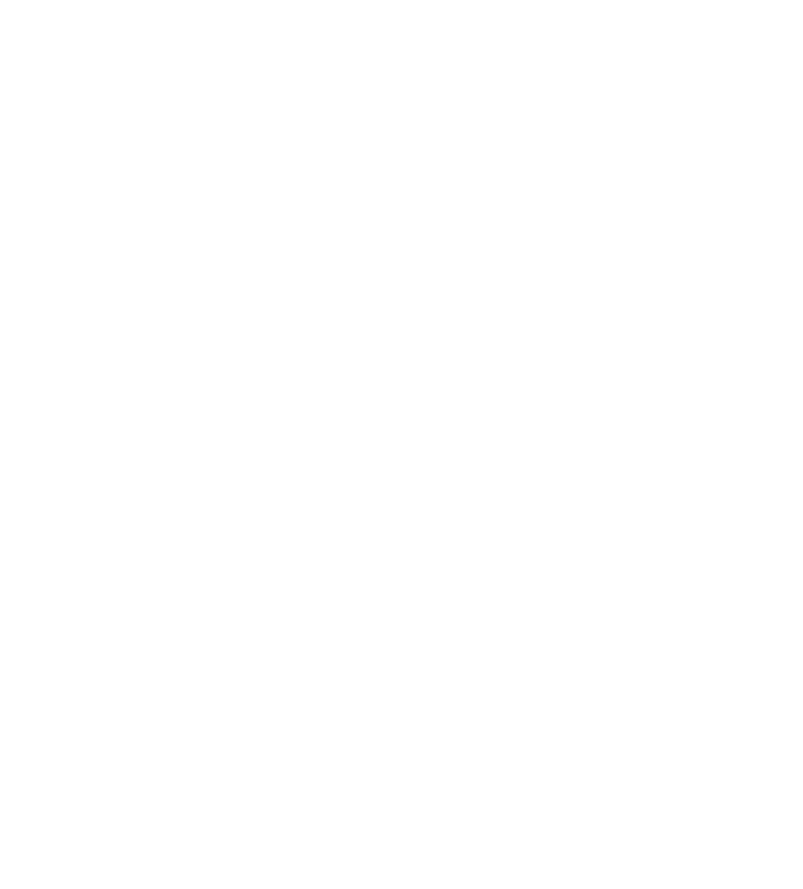
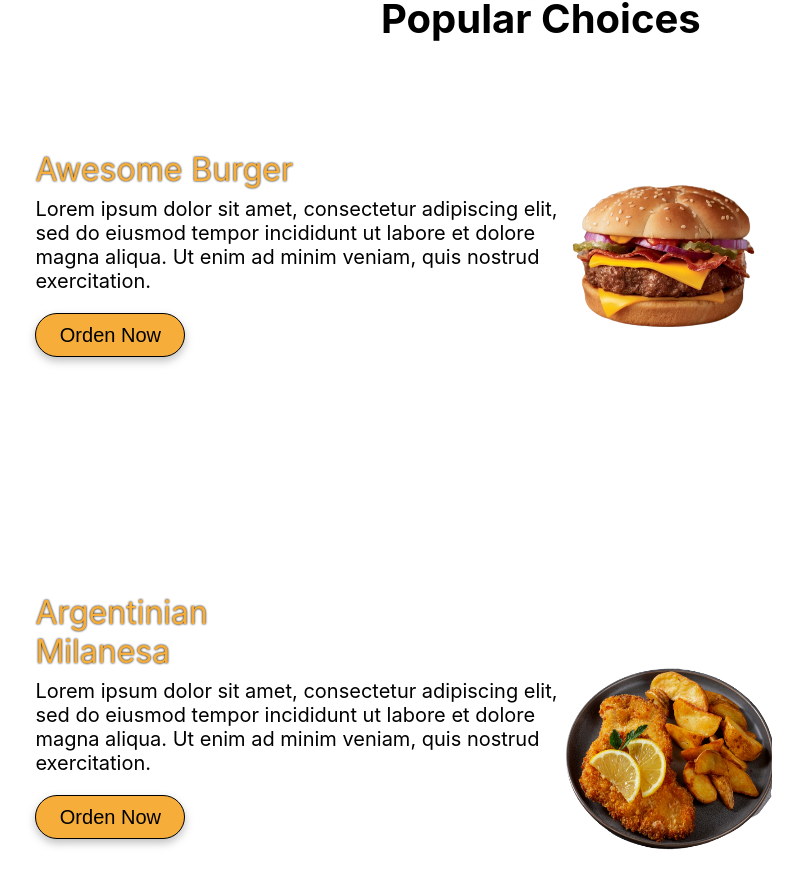
Before and after one commit to JaviK07/LittleLemonV2, a React (Create React App) app: page / in a window 1280 px wide. Shown: the part 1339-2228 px from the top of the page, without its empty margins (127-930 px from the left). Before the commit the page ends 800 px from the top, so only its background shows below. Built offline with nearby package versions, Linux system fonts and the light colour scheme.

Commit message:
aside css

```diff
--- a/src/components/Home.jsx
+++ b/src/components/Home.jsx
@@ -2,8 +2,10 @@
 import styles from "../styles/Home.module.css";
 import Navbar from "../components/Navbar.jsx";
 import Main from "../components/Main.jsx";
+import Aside from "./aside.jsx";
 import Reserve from "../components/Reserve.jsx";
 import Footer from "../components/Footer.jsx";
+
 
 
 
@@ -13,7 +15,7 @@
 
         <Navbar />
         <Main />
-        {/* <Reserve /> */}
+        <Aside />
         {/* <Footer /> */}
         </div>
     )
--- a/src/components/Main.jsx
+++ b/src/components/Main.jsx
@@ -12,7 +12,7 @@
                     <button className={styles.button2}>Menu</button>
                 </div>
             </div>
-            <img src={require('../Images/limoneto.png')} className={styles.lemonImg} />
+            <img src={require('../Images/limoneto.png')} className={styles.lemonImg} alt="hola" />
         </div>
     )
 }
--- /dev/null
+++ b/src/components/aside.jsx
@@ -0,0 +1,56 @@
+import styles from "../styles/Aside.module.css"
+
+function Aside() {
+    return (
+    <>
+
+            <img src={require('../Images/fivestars.png')} className={styles.fivestars}  alt="hola"/>
+            <h2 className={styles.aside__h2}>Popular Choices</h2>
+
+            <div className={styles.foodContainer}>
+                <div className={styles.burguerContainer}>
+                <div>
+                        <h3 className={styles.burguer__h3}>Awesome Burger</h3>
+                        <p className={styles.burguer__p}>Lorem ipsum dolor sit amet, consectetur adipiscing elit, sed do eiusmod tempor incididunt ut labore et dolore magna aliqua. Ut enim ad minim veniam, quis nostrud exercitation.</p>
+                        <button className={styles.burguer__button}>Orden Now</button>
+                </div>
+                    <img src={require('../Images/burguer.png')} className={styles.burguerImg} alt="hola" />
+                </div>
+
+                <div>
+                <div>
+                        <h3 className={styles.milanesa__h3}>Argentinian Milanesa</h3>
+                        <p className={styles.milanesa__p}>Lorem ipsum dolor sit amet, consectetur adipiscing elit, sed do eiusmod tempor incididunt ut labore et dolore magna aliqua. Ut enim ad minim veniam, quis nostrud exercitation.</p>
+                        <button className={styles.milanesa__button}>Orden Now</button>
+                </div>
+                    <img src={require('../Images/milanga.png')} className={styles.milanesaImg} alt="hola"/>
+                </div>
+
+                {/* <div className="foods">
+                        <h3 className={styles.burguer__h3}>Awesome Burger</h3>
+                        <p className={styles.burguer__p}>Lorem ipsum dolor sit amet, consectetur adipiscing elit, sed do eiusmod tempor incididunt ut labore et dolore magna aliqua. Ut enim ad minim veniam, quis nostrud exercitation.</p>
+                        <button className={styles.burguer__button}>Orden Now</button>
+                    <div>
+                        <img src={require('../Images/burguer.png')} className={styles.burguerImg3} alt="hola" />
+                    </div>
+                </div> */}
+
+
+                {/* <div className="foods">
+                        <h3 className={styles.burguer__h3}>Awesome Burger</h3>
+                        <p className={styles.burguer__p}>Lorem ipsum dolor sit amet, consectetur adipiscing elit, sed do eiusmod tempor incididunt ut labore et dolore magna aliqua. Ut enim ad minim veniam, quis nostrud exercitation.</p>
+                        <button className={styles.burguer__button}>Orden Now</button>
+                        <img src={require('../Images/burguer.png')} className={styles.burguerImg4} />
+            </div>
+                    <div className={styles.chefs}>
+                        <img src={require('../Images/chefs.jpg')} className={styles.chefs} alt="hola" />
+                    </div> */}
+        </div>
+
+
+    </>
+    )
+}
+
+
+export default Aside
--- /dev/null
+++ b/src/styles/Aside.module.css
@@ -0,0 +1,141 @@
+.fivestars{
+    position: absolute;
+    width: 254px;
+    left: calc(51.3% - 264px/2);
+    top: 1250px;
+    bottom: 94.01%;
+}
+.aside__h2{
+    position: absolute;
+    width: max-content;
+    left: calc(50% - 264px/2);
+    top: 800px;
+    top: 1300px;
+    font-size: 40px;
+}
+.foodContainer{
+position: relative;
+width: 849px;
+height: 1177px;
+left: 215px;
+top: 1400px;
+left: calc(23% - 264px/2);
+
+}
+
+.burguerImg{
+height: 200px;
+width: 300px;
+position: relative;
+bottom: 200px;
+left: calc(72% - 264px/2);
+}
+.burguer__p{
+width:526px;
+font-size: 20px;
+font-family: 'Inter';
+font-style: normal;
+font-weight: 400;
+font-size: 20px;
+line-height: 24px;
+color: #000000;
+
+}
+.burguer__h3{
+filter: drop-shadow(0px 0px 1px rgba(0, 0, 0, 1));
+width: 281px;
+font-size: 32px;
+font-family: 'Inter';
+font-style: normal;
+font-weight: 400;
+font-size: 32px;
+line-height: 39px;
+margin-bottom: 10px;
+color: #F6AD3A;
+}
+.burguer__button{
+filter: drop-shadow(0px 4px 4px rgba(0, 0, 0, 0.25));
+width: 150px;
+height: 44px;
+text-align: center;
+justify-content: center;
+align-items: center;
+font-size: 20px;
+background: #F6AD3A;
+border: 1px solid #000000;
+border-radius: 50px;
+cursor: pointer;
+}
+
+.milanesaImg{
+    height: 200px;
+    width: 300px;
+    position: relative;
+    bottom: 180px;
+    left: calc(67% - 264px/2);
+}
+.milanesa__p{
+    width:526px;
+    font-size: 20px;
+    font-family: 'Inter';
+    font-style: normal;
+    font-weight: 400;
+    font-size: 20px;
+    line-height: 24px;
+    color: #000000;
+}
+.milanesa__h3{
+    filter: drop-shadow(0px 0px 1px rgba(0, 0, 0, 1));
+    width: 281px;
+    font-size: 32px;
+    font-family: 'Inter';
+    font-style: normal;
+    font-weight: 400;
+    font-size: 32px;
+    line-height: 39px;
+    margin-bottom: 10px;
+    color: #F6AD3A;
+}
+.milanesa__button{
+    filter: drop-shadow(0px 4px 4px rgba(0, 0, 0, 0.25));
+    width: 150px;
+    height: 44px;
+    text-align: center;
+    justify-content: center;
+    align-items: center;
+    font-size: 20px;
+    background: #F6AD3A;
+    border: 1px solid #000000;
+    border-radius: 50px;
+    cursor: pointer;
+    }
+
+
+
+
+
+
+
+
+
+
+
+
+
+
+
+
+
+
+
+
+
+
+.chefs{
+    position: absolute;
+    width: 626px;
+    height: 900px;
+
+    left: 1000px;
+    top: 100px;
+}
--- a/src/styles/Navbar.module.css
+++ b/src/styles/Navbar.module.css
@@ -20,7 +20,7 @@
 }
 .Navbar{
 position: relative;
-width: 100vw;
+width: 100%;
 height: 57px;
 
 z-index: 400;
```
Also changed, not shown: 1 other file (tests, documents, lock files or other folders).
